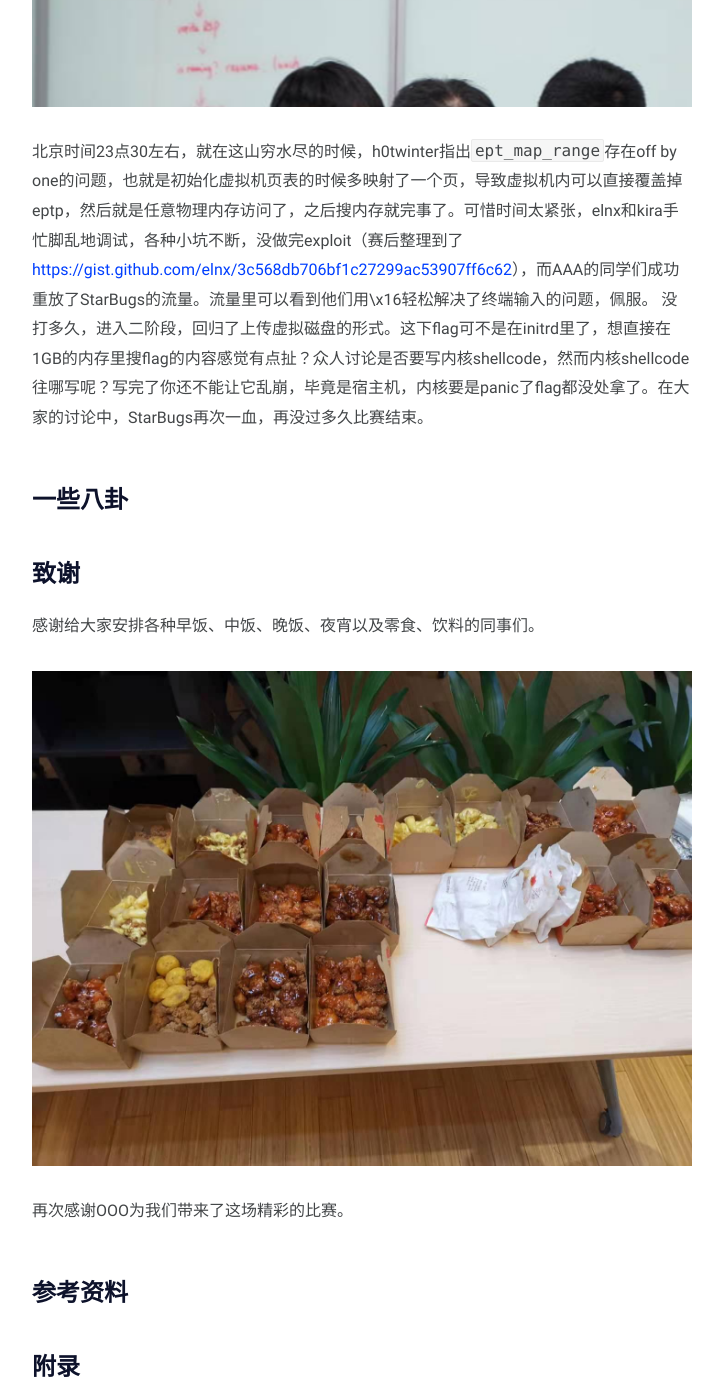
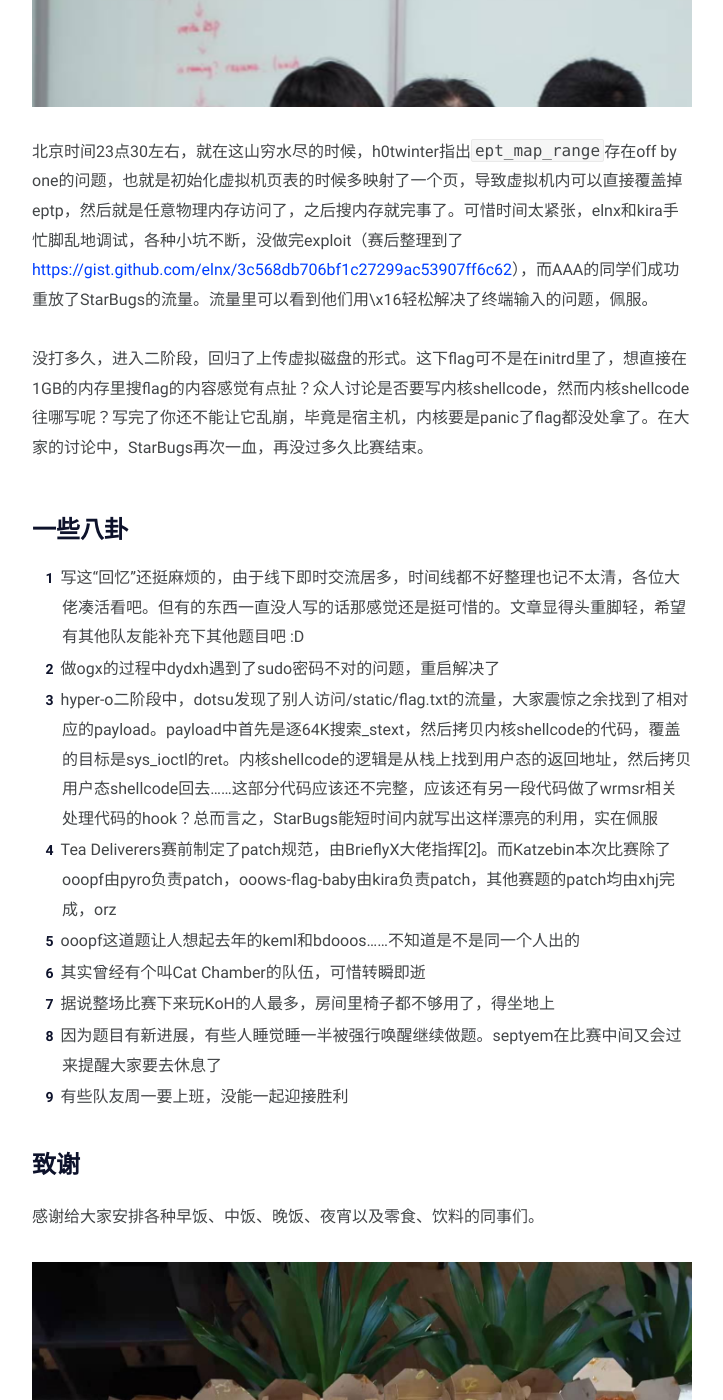
Before and after one commit to elnx/elnx.github.io, a Jekyll site: the page built from _posts/def-con-ctf-2021/2021-8-14-def-con-ctf-2021.md, in a window 1280 px wide and 1400 px high, scrolled down 7301 px. Shown: the whole window, without its empty margins (278-1001 px from the left). Built offline with Jekyll 4.4.1, drawn with Linux system fonts in a browser that asks for light colours; some web fonts are replaced; some of the changed text lies outside the part shown.

Commit message:
Update 2021-8-14-def-con-ctf-2021.md
@aaalon @0xKira

```diff
--- a/_posts/def-con-ctf-2021/2021-8-14-def-con-ctf-2021.md
+++ b/_posts/def-con-ctf-2021/2021-8-14-def-con-ctf-2021.md
@@ -105,9 +105,20 @@ broadcom由yz bigtang bird homura等同学负责，听说他们整了一套很
 ![7.png](/assets/img/def-con-ctf-2021/7.png)
 
 北京时间23点30左右，就在这山穷水尽的时候，h0twinter指出`ept_map_range`存在off by one的问题，也就是初始化虚拟机页表的时候多映射了一个页，导致虚拟机内可以直接覆盖掉eptp，然后就是任意物理内存访问了，之后搜内存就完事了。可惜时间太紧张，elnx和kira手忙脚乱地调试，各种小坑不断，没做完exploit（赛后整理到了<https://gist.github.com/elnx/3c568db706bf1c27299ac53907ff6c62>），而AAA的同学们成功重放了StarBugs的流量。流量里可以看到他们用\x16轻松解决了终端输入的问题，佩服。
- 没打多久，进入二阶段，回归了上传虚拟磁盘的形式。这下flag可不是在initrd里了，想直接在1GB的内存里搜flag的内容感觉有点扯？众人讨论是否要写内核shellcode，然而内核shellcode往哪写呢？写完了你还不能让它乱崩，毕竟是宿主机，内核要是panic了flag都没处拿了。在大家的讨论中，StarBugs再次一血，再没过多久比赛结束。
+
+没打多久，进入二阶段，回归了上传虚拟磁盘的形式。这下flag可不是在initrd里了，想直接在1GB的内存里搜flag的内容感觉有点扯？众人讨论是否要写内核shellcode，然而内核shellcode往哪写呢？写完了你还不能让它乱崩，毕竟是宿主机，内核要是panic了flag都没处拿了。在大家的讨论中，StarBugs再次一血，再没过多久比赛结束。
 
 # 一些八卦
+
+1. 写这“回忆”还挺麻烦的，由于线下即时交流居多，时间线都不好整理也记不太清，各位大佬凑活看吧。但有的东西一直没人写的话那感觉还是挺可惜的。文章显得头重脚轻，希望有其他队友能补充下其他题目吧 :D
+2. 做ogx的过程中dydxh遇到了sudo密码不对的问题，重启解决了
+3. hyper-o二阶段中，dotsu发现了别人访问/static/flag.txt的流量，大家震惊之余找到了相对应的payload。payload中首先是逐64K搜索_stext，然后拷贝内核shellcode的代码，覆盖的目标是sys_ioctl的ret。内核shellcode的逻辑是从栈上找到用户态的返回地址，然后拷贝用户态shellcode回去……这部分代码应该还不完整，应该还有另一段代码做了wrmsr相关处理代码的hook？总而言之，StarBugs能短时间内就写出这样漂亮的利用，实在佩服
+4. Tea Deliverers赛前制定了patch规范，由BrieflyX大佬指挥[2]。而Katzebin本次比赛除了ooopf由pyro负责patch，ooows-flag-baby由kira负责patch，其他赛题的patch均由xhj完成，orz
+5. ooopf这道题让人想起去年的keml和bdooos……不知道是不是同一个人出的
+6. 其实曾经有个叫Cat Chamber的队伍，可惜转瞬即逝
+7. 据说整场比赛下来玩KoH的人最多，房间里椅子都不够用了，得坐地上
+8. 因为题目有新进展，有些人睡觉睡一半被强行唤醒继续做题。septyem在比赛中间又会过来提醒大家要去休息了
+9. 有些队友周一要上班，没能一起迎接胜利
 
 # 致谢
 
@@ -117,12 +128,17 @@ broadcom由yz bigtang bird homura等同学负责，听说他们整了一套很
 
 再次感谢OOO为我们带来了这场精彩的比赛。
 
-# 参考资料
+# 参考
+
+[1] https://iromise.com/2021/08/11/DEF-CON-CTF-29-Final/
+
+[2] http://brieflyx.me/2021/dc29-memo/
+
 
 # 附录
 
 ##  BDOOOS：迟到的回忆
 
-一份elnx去年写的关于bdooos的完整记录，一直没有发出来，这次顺便一起发出来。
+> 一份elnx去年写的关于bdooos的完整记录，一直没有发出来，这次顺便一起发出来。
 
 <https://gist.github.com/elnx/16a8df8b9a6caffe0a0221d9c50084c7>
```
